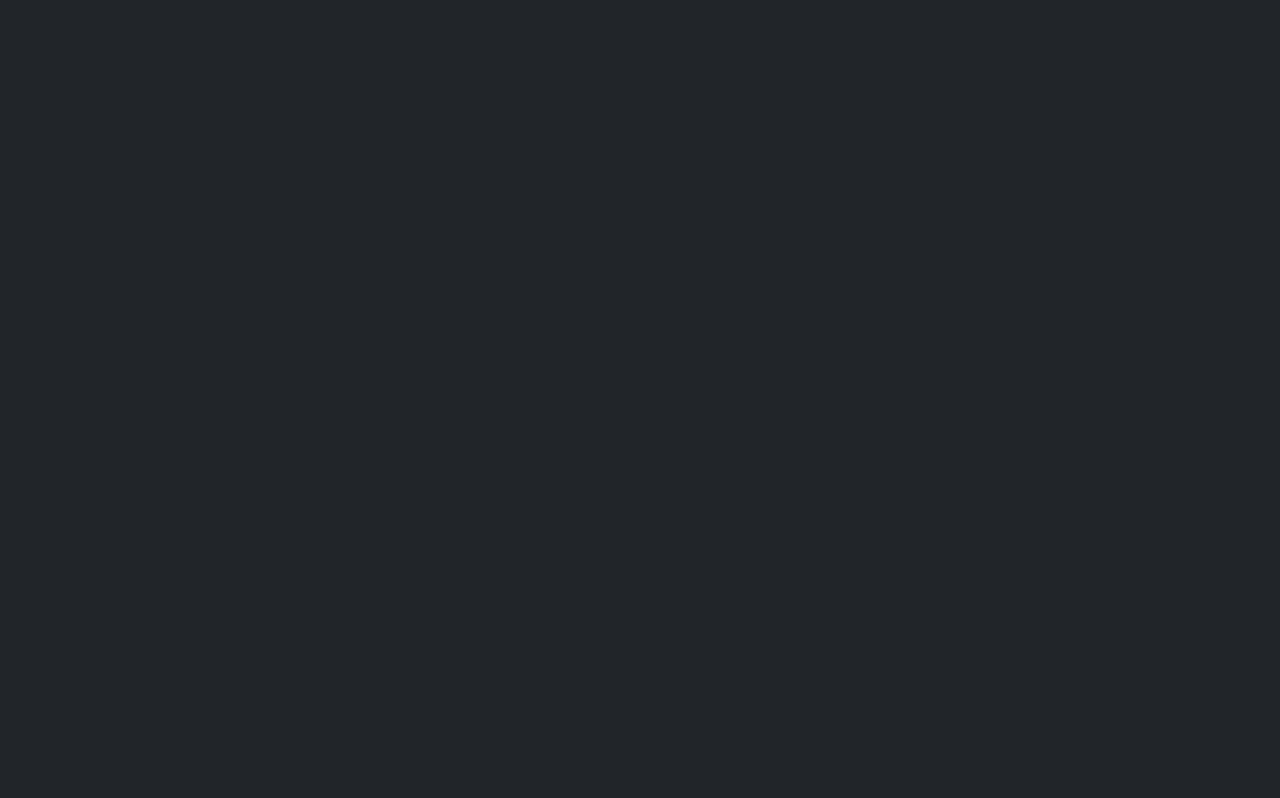
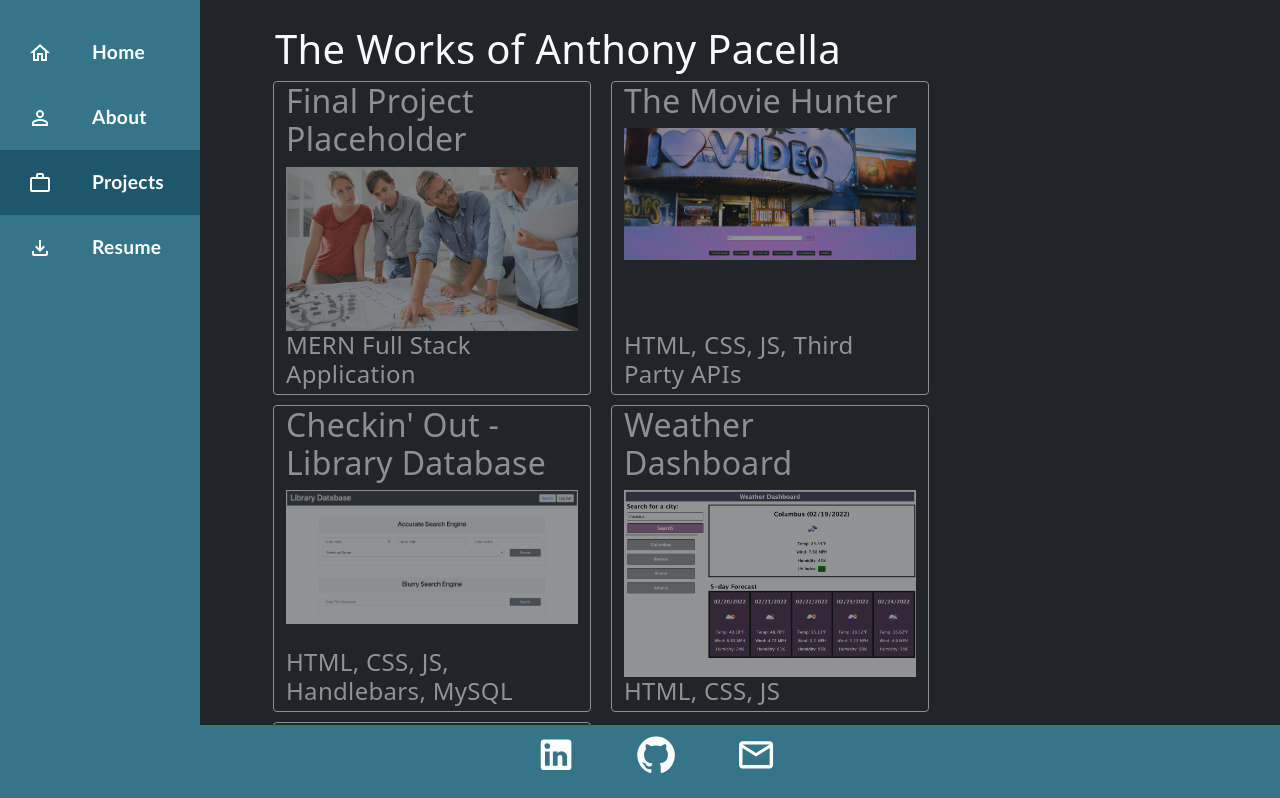
Before and after one commit to anthonypacella/ReactPortfolio, a React (Create React App) app: page /ReactPortfolio/projects in a window 1280 px wide. Before the commit this address had no page. Shown: the top 798 px of the page. Built offline with nearby package versions, Linux system fonts and the light colour scheme; the HTML template or start-up script is replaced by a standard one.

Commit message:
fixed pathing for deployment

```diff
--- a/src/App.js
+++ b/src/App.js
@@ -15,7 +15,7 @@ function App() {
     <div className = 'App bg-dark'>
           <Router>
               <Routes >
-                <Route path = '/' element =
+                <Route path = '/ReactPortfolio' element =
                   {
                     <div id="hero" className="hero route bg-image" style = {{ backgroundImage: `url(${Banner})` }}>
                       <div class = "overlay-itro"> </div>
@@ -25,14 +25,14 @@ function App() {
                     </div>
                   }>
                 </Route>
-                <Route path = '/aboutme' element = {
+                <Route path = '/ReactPortfolio/aboutme' element = {
                     <div className = 'bg-dark'>
                         <Header/>
                         <AboutMe/>
                         <Footer/>
                     </div> }>
                 </Route>
-                <Route path = '/projects' element = {
+                <Route path = '/ReactPortfolio/projects' element = {
                     <div className = 'bg-dark'>
                         <Header/>
                         <Projects/>
--- a/src/components/Footer.js
+++ b/src/components/Footer.js
@@ -9,7 +9,7 @@ return (
                 {ContactData.map((val,key) => {
                     return (
                         <div className = 'footerLink'>
-                            <li key={key} onClick={()=> {window.location.href = val.link}}>
+                            <li key={key} onClick={()=> {window.open(val.link, '_blank')}}>
                             {" "}
                             <div id='icon'>{val.icon}</div>{" "}
                         </li>
--- a/src/components/Navigation.js
+++ b/src/components/Navigation.js
@@ -8,17 +8,17 @@ export const Navigation = [
     {
         title: 'Home',
         icon: <HomeIcon />,
-        link: '/'
+        link: '/ReactPortfolio'
     },
     {
         title: 'About',
         icon: <AboutIcon />,
-        link: '/aboutme'
+        link: '/ReactPortfolio/aboutme'
     },
     {
         title: 'Projects',
         icon: <WorkIcon />,
-        link: '/projects'
+        link: '/ReactPortfolio/projects'
     },
     {
         title: 'Resume',
```
Also changed, not shown: 2 other files (tests, documents, lock files or other folders).
